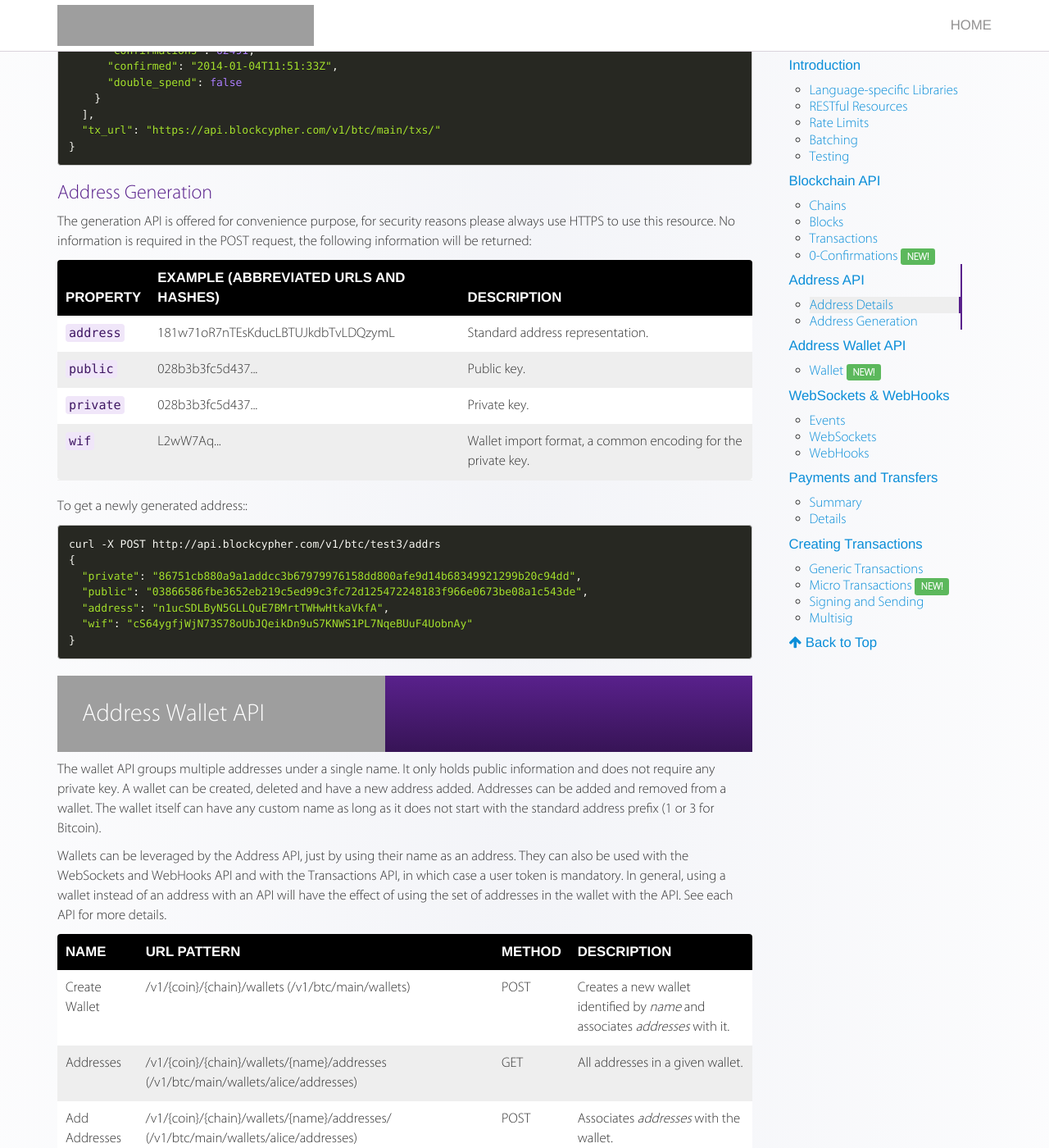
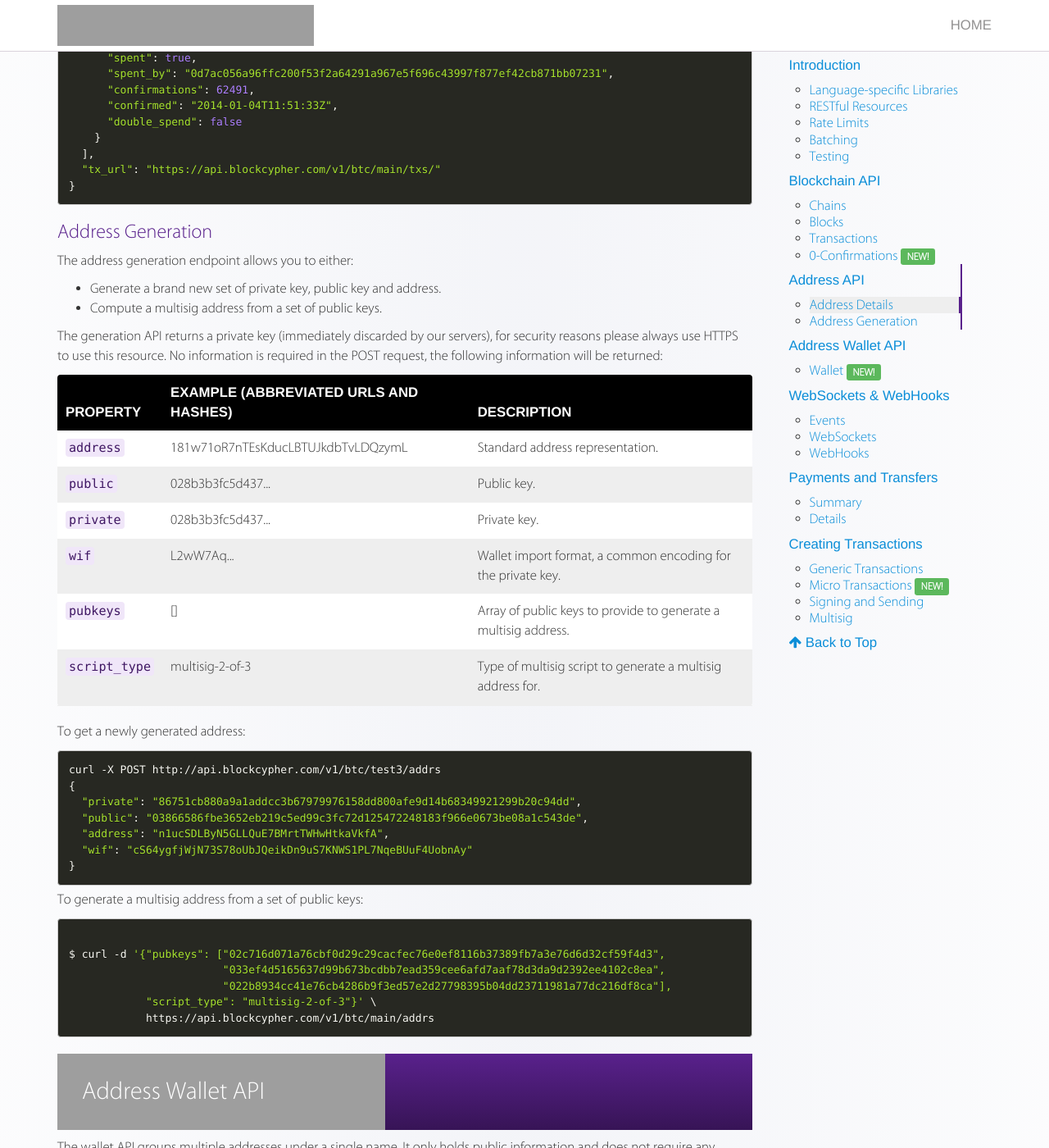
Before and after one commit to blockcypher/documentation, a Jekyll site: the page built from index.html, in a window 1280 px wide and 1400 px high, scrolled down 16075 px. Shown: the whole window at 82% size. Built offline with Jekyll 4.4.1, drawn with Linux system fonts in a browser that asks for light colours; nearby versions of some CDN libraries; some web fonts are replaced; some of the changed text lies outside the part shown.

Commit message:
Doc to generate multisig address from public keys.

```diff
--- a/_includes/reference/address_api.html
+++ b/_includes/reference/address_api.html
@@ -1,7 +1,7 @@
 <span class="title-anchor" id="address_api"></span>
 <h2 class="section-title">Address API</h2>
 
-<p><a href="https://en.bitcoin.it/wiki/Address">Addresses</a> are identifiers used to send and receive payments. A collection resource and a detail resource make up the Address API. A wallet name can also be used with this API.</p>
+<p><a href="https://en.bitcoin.it/wiki/Address">Addresses</a> are identifiers used to send and receive payments. A collection resource and a detail resource make up the Address API. A <a href="#wallet_api">wallet</a> name can also be used with this API.</p>
 
 <div class="table-responsive">
   <table class="table bc-table">
@@ -14,12 +14,6 @@
       </tr>
     </thead>
     <tbody>
-      <tr>
-        <td>Addresses</td>
-        <td>/v1/{coin}/{chain}/addrs<br>(/v1/btc/main/addrs)</td>
-        <td>POST</td>
-        <td>Returns a newly generated address with the corresponding public and private keys.</td>
-      </tr>
       <tr>
         <td>Address</td>
         <td>/v1/{coin}/{chain}/addrs/{hash}<br>
@@ -49,6 +43,12 @@
         </td>
         <td>GET</td>
         <td>Only balance and number of transactions for a given address/wallet.</td>
+      </tr>
+      <tr>
+        <td>Addresses</td>
+        <td>/v1/{coin}/{chain}/addrs<br>(/v1/btc/main/addrs)</td>
+        <td>POST</td>
+        <td>Returns a newly generated address with the corresponding public and private keys or calculate the multisig address from a set of public keys.</td>
       </tr>
     </tbody>
   </table>
@@ -269,8 +269,13 @@
 
 <span class="title-anchor" id="address_gen"></span>
 <h3 class="text-purple">Address Generation</h3>
+<p>The address generation endpoint allows you to either:</p>
+<ul class="list">
+  <li>Generate a brand new set of private key, public key and address.</li>
+  <li>Compute a multisig address from a set of public keys.</li>
+</ul>
 
-<p>The generation API is offered for convenience purpose, for security reasons please always use HTTPS to use this resource. No information is required in the POST request, the following information will be returned:</p>
+<p>The generation API returns a private key (immediately discarded by our servers), for security reasons please always use HTTPS to use this resource. No information is required in the POST request, the following information will be returned:</p>
 
 <div class="table-responsive">
   <table class="table bc-table">
@@ -302,16 +307,35 @@
         <td>L2wW7Aq...</td>
         <td>Wallet import format, a common encoding for the private key.</td>
       </tr>
+      <tr>
+        <td><code>pubkeys</code></td>
+        <td>[]</td>
+        <td>Array of public keys to provide to generate a multisig address.</td>
+      </tr>
+      <tr>
+        <td><code>script_type</code></td>
+        <td>multisig-2-of-3</td>
+        <td>Type of multisig script to generate a multisig address for.</td>
+      </tr>
     </tbody>
   </table>
 </div>
 
-<p>To get a newly generated address::</p>
+<p>To get a newly generated address:</p>
 
-<pre><code class="language-http">curl -X POST http://api.blockcypher.com/v1/btc/test3/addrs</code>
+<pre><code class="language-bash">curl -X POST http://api.blockcypher.com/v1/btc/test3/addrs</code>
 <code class="language-javascript">{
   "private": "86751cb880a9a1addcc3b67979976158dd800afe9d14b68349921299b20c94dd",
   "public": "03866586fbe3652eb219c5ed99c3fc72d125472248183f966e0673be08a1c543de",
   "address": "n1ucSDLByN5GLLQuE7BMrtTWHwHtkaVkfA",
   "wif": "cS64ygfjWjN73S78oUbJQeikDn9uS7KNWS1PL7NqeBUuF4UobnAy"
 }</code></pre>
+
+<p>To generate a multisig address from a set of public keys:</p>
+<pre><code class="language-bash">
+$ curl -d '{"pubkeys": ["02c716d071a76cbf0d29c29cacfec76e0ef8116b37389fb7a3e76d6d32cf59f4d3",
+                        "033ef4d5165637d99b673bcdbb7ead359cee6afd7aaf78d3da9d2392ee4102c8ea",
+                        "022b8934cc41e76cb4286b9f3ed57e2d27798395b04dd23711981a77dc216df8ca"],
+            "script_type": "multisig-2-of-3"}' \
+            https://api.blockcypher.com/v1/btc/main/addrs
+</code></pre>
--- a/_includes/reference/creating_txns.html
+++ b/_includes/reference/creating_txns.html
@@ -480,7 +480,7 @@ $ curl -H "Content-Type: application/json" -d @microtx_signed.json https://api.b
 
 <p>Here is a full example using the command line (or <a href="https://gist.github.com/matthieu/f18b54cb91c31d39ba54">this gist</a> for the full non-abbreviated session):</p>
 <pre><code class="language-javascript">
-$ curl -d '{"inputs": [{"addresses": ["mtWg6ccLiZWw2Et7E5UqmHsYgrAi5wqiov"]}], \
+$ curl -d '{"inputs": [{"addresses": ["mtWg6ccLiZWw2Et7E5UqmHsYgrAi5wqiov"]}],
             "outputs":[{"addresses": ["mzUqjgiGc3Mqh5zMiP5vXDNd7Hwx3K1xCU"], "value": 25000}]}' \
             https://api.blockcypher.com/v1/btc/test3/txs/new?includeToSignTx=true
 {
@@ -513,6 +513,8 @@ b365bef9aae17e0d35963217d65915a2a00bc782f1bb1be5061a18d92063309e *-
   <li>A script type of multisig-N-of-M must be set (with N and M replaced by actual numbers, like multisig-2-of-3).</li>
   <li>Public keys must be provided instead of addresses for the multisig inputs or outputs.</li>
 </ul>
+
+<p>Note that if you simply want to generate a multisig address from the different public keys instead of a whole transaction, our <a href="http://dev.blockcypher.com/#address_gen">address generation</a> endpoint will help you do that.</p>
 
 <p>For a multisig interaction to happen, first the multisig address has to be sent some money using a transaction that includes M public keys in its output. Then that transaction can be spent by another by repeatedly issuing the required N number of signature. The interaction can be broken down as follows:</p>
 
```
